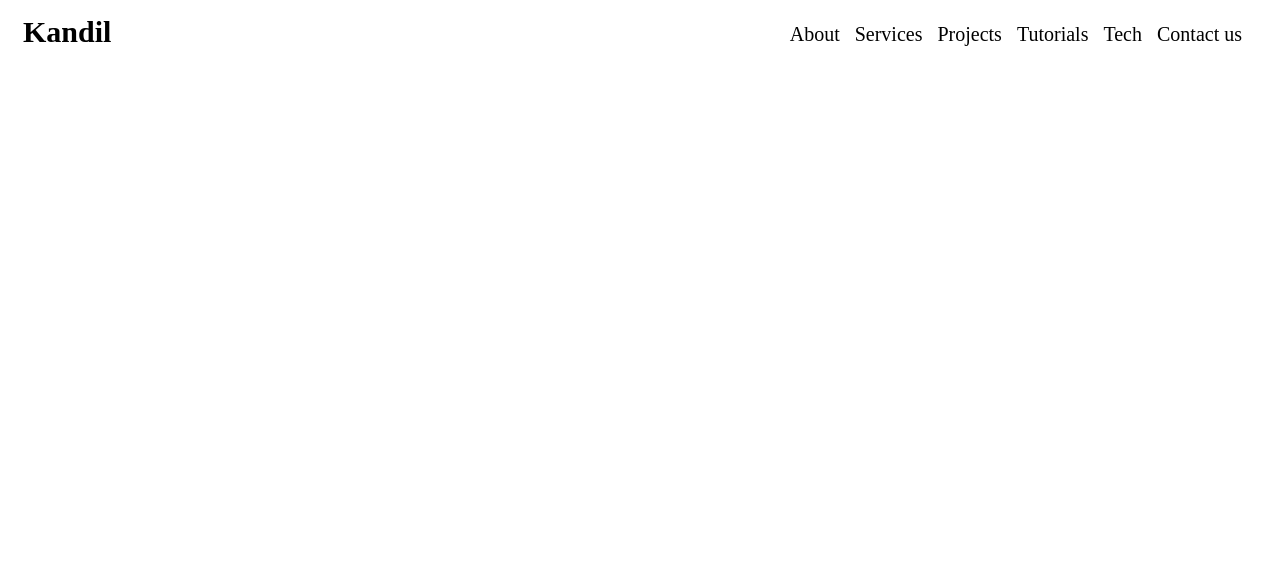
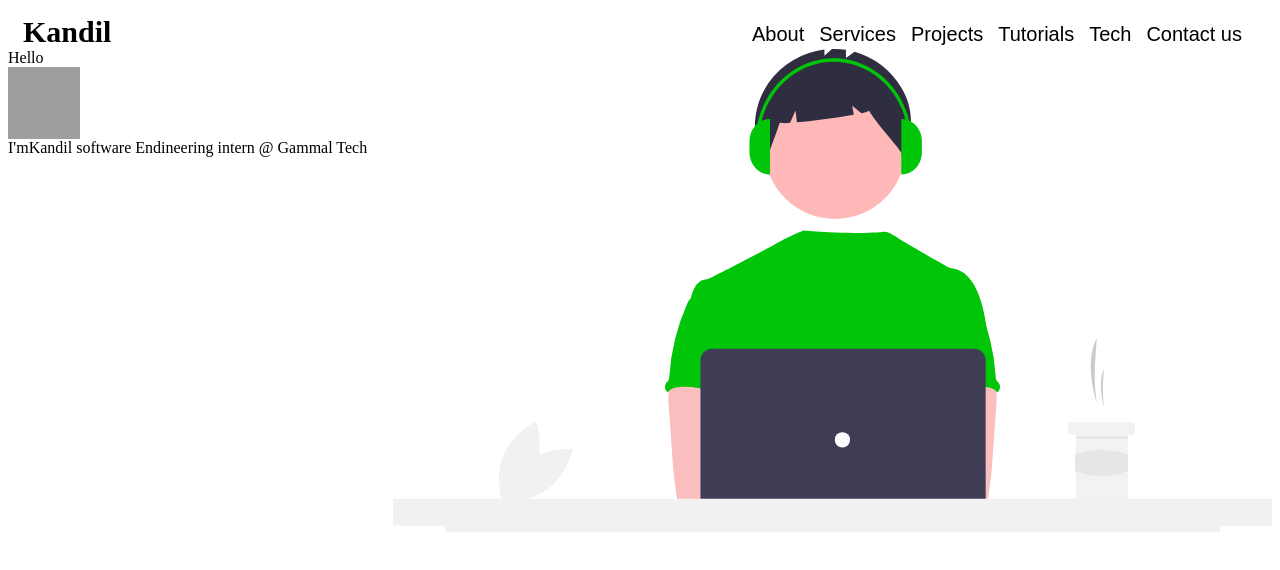
Before and after one commit to Youssef5107/cv-project, a plain HTML site: page index.html in a window 1280 px wide. Drawn offline with Linux system fonts and the light colour scheme; grey boxes are pictures that could not be loaded.

Commit message:
style:add section content

```diff
--- a/index.html
+++ b/index.html
@@ -17,8 +17,24 @@
             <a class="nav-link" href="#">Tech</a>
             <a class="nav-link" href="#">Contact us</a>
         </nav>
+    </header>
 
-    </header>
+    <section>
+        <div class="section-content-area">
+            <div class="section-title-area">
+            <div class="section-title"> Hello</div>
+              <img class="section-title-emoji" src="https://images.emojiterra.com/google/noto-emoji/unicode-15/color/svg/1f44b.svg" alt="Google (Noto Color Emoji - Unicode 15.0)" width="72" height="72">
+            </div>
+            <div>
+                I'm<span class="engineer-name">Kandil</span> software Endineering intern @ <span class="company-name">Gammal Tech</span>
+            </div>
+
+        </div>
+        <div class="section-img-area">
+            <img src="undraw_coding_re_iv62.svg" alt="">
+        </div>
+
+    </section>
 </body>
 
 </html>
--- a/style.css
+++ b/style.css
@@ -24,5 +24,16 @@ nav{
     color: black;
     text-decoration: none;
     margin-right: 15px;
+    font-family: sans-serif;
     font-size: 20px;
 }
+
+section{
+    display: flex;
+}
+
+.section-img-area{
+    display: flex;
+    flex-grow: 1;
+    justify-content: end;
+}
```
